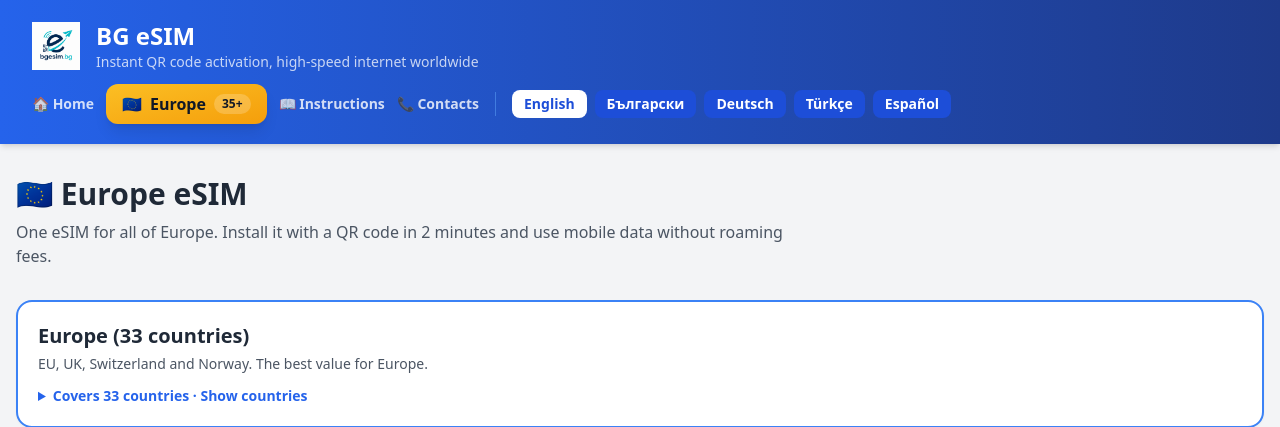
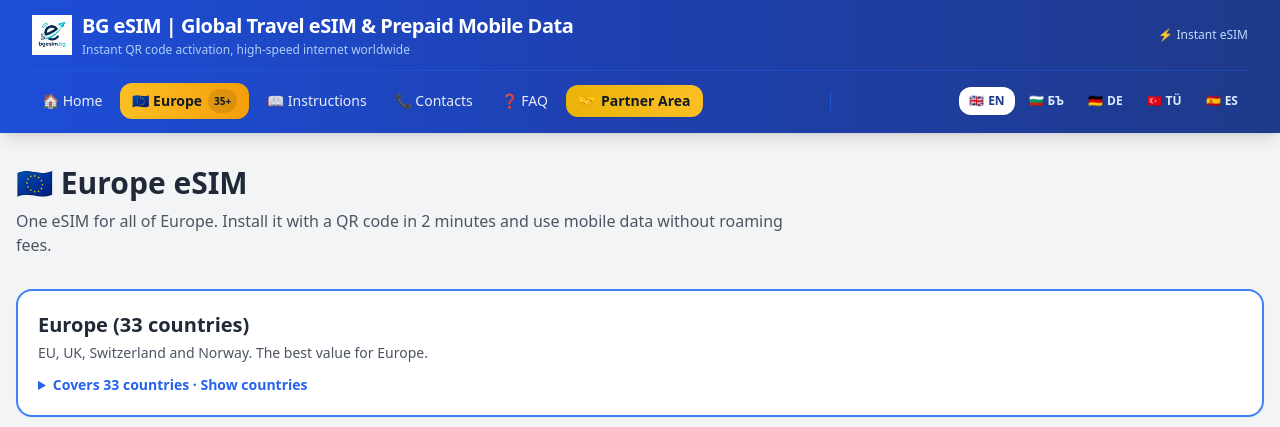
Before and after one commit to VioletaGeorgieva-dev/bgesim, a FastAPI app: page /europe in a window 1280 px wide. Shown: the top 427 px of the page. Run offline with FastAPI, Linux system fonts and the light colour scheme; parts of the project's set-up code (start-up, migrations or seed data) failed here and were passed over; some libraries are stand-ins or nearby versions.

Commit message:
Refactor header layout and styles for Europe page

```diff
--- a/app/templates/europe.html
+++ b/app/templates/europe.html
@@ -34,37 +34,68 @@
 </head>
 <body class="bg-gray-100 text-gray-800 font-sans">
 
-<header class="bg-gradient-to-r from-blue-600 to-blue-900 text-white px-8 py-5 flex justify-between items-center shadow-md flex-wrap gap-3">
-    <div class="flex items-center gap-4">
-        <a href="/"><img src="/static/images/logo.png" alt="{{ t.site_title }}" class="h-12 w-auto object-contain"></a>
+<header class="bg-gradient-to-r from-blue-700 via-blue-800 to-blue-900 text-white shadow-lg sticky top-0 z-50 w-full">
+    <div class="max-w-7xl mx-auto px-3 sm:px-6 lg:px-8 py-3">
+
+        <!-- ГОРЕН РЕД: Лого и Слоган -->
+        <div class="flex items-center justify-between pb-3 border-b border-blue-600/40">
+            <a href="/" class="flex items-center gap-2.5 shrink-0">
+                <img src="/static/images/logo.png" alt="{{ t.site_title }}" class="h-8 sm:h-10 w-auto object-contain">
                 <div>
-            <p class="text-2xl font-bold">BG eSIM</p>
-            <p class="text-sm opacity-75">{{ t.site_subtitle }}</p>
+                    <h1 class="text-sm sm:text-xl font-extrabold tracking-tight leading-none text-white whitespace-nowrap">{{ t.site_title }}</h1>
+                    <p class="text-[10px] sm:text-xs text-blue-200 opacity-90 mt-0.5 hidden sm:block">{{ t.site_subtitle }}</p>
+                </div>
+            </a>
+
+            <!-- Малък статус вдясно за десктоп (по желание) -->
+            <div class="hidden md:flex items-center gap-2 text-xs text-blue-200">
+                <span>⚡ Instant eSIM</span>
             </div>
         </div>
-    <div class="flex items-center gap-4 flex-wrap">
-        <nav class="flex items-center gap-2 sm:gap-3">
-            <a href="/" class="text-sm font-semibold text-white opacity-80 hover:opacity-100 transition">🏠 Home</a>
 
-            <!-- 🌟 ACTIVE EUROPE BUTTON (Highlighted State) -->
-            <a href="/europe" class="inline-flex items-center gap-2 px-4 py-2 rounded-xl bg-gradient-to-br from-amber-400 to-amber-500 text-gray-900 font-bold shadow-lg">
-                🇪🇺 <span>Europe</span>
-                <span class="text-xs bg-white/20 px-2 py-0.5 rounded-full font-semibold">35+</span>
+        <!-- ДОЛЕН РЕД: Едно общо меню (Линкове + Езици с флагове на един ред с плавен скрол) -->
+        <div class="pt-2.5 overflow-x-auto scrollbar-none">
+            <div class="flex items-center justify-between gap-3 min-w-max py-0.5">
+
+                <!-- Навигационни линкове -->
+                <nav class="flex items-center gap-2 text-xs sm:text-sm font-medium">
+                    <a href="/" class="text-white/90 hover:text-white transition px-2.5 py-1.5 rounded-xl hover:bg-blue-700/60 whitespace-nowrap">🏠 Home</a>
+
+                    <a href="/europe" class="inline-flex items-center gap-1.5 px-3 py-1.5 rounded-xl bg-gradient-to-r from-amber-400 to-amber-500 hover:from-amber-500 hover:to-amber-600 text-gray-900 font-bold shadow-sm transition whitespace-nowrap">
+                        <span>🇪🇺 Europe</span>
+                        <span class="text-[10px] bg-black/10 px-1.5 py-0.5 rounded-full font-semibold">35+</span>
                     </a>
 
-            <a href="/instructions" class="text-sm font-semibold text-white opacity-80 hover:opacity-100 transition">📖 {{ t.nav_instructions | default('Инструкции') }}</a>
-            <a href="/contacts" class="text-sm font-semibold text-white opacity-80 hover:opacity-100 transition">📞 {{ t.nav_contacts | default('Контакти') }}</a>
+                    <a href="/instructions" class="text-white/90 hover:text-white transition px-2.5 py-1.5 rounded-xl hover:bg-blue-700/60 whitespace-nowrap">📖 {{ t.nav_instructions | default('Инструкции') }}</a>
+
+                    <a href="/contacts" class="text-white/90 hover:text-white transition px-2.5 py-1.5 rounded-xl hover:bg-blue-700/60 whitespace-nowrap">📞 {{ t.nav_contacts | default('Контакти') }}</a>
+
+                    <a href="/faq" class="text-white/90 hover:text-white transition px-2.5 py-1.5 rounded-xl hover:bg-blue-700/60 whitespace-nowrap">❓ {% if lang == 'bg' %}Въпроси{% else %}FAQ{% endif %}</a>
+
+                    <a href="/partner/login" class="inline-flex items-center gap-1.5 px-3 py-1.5 rounded-xl bg-gradient-to-r from-yellow-500 to-amber-400 hover:from-yellow-400 hover:to-amber-300 text-gray-900 font-bold shadow-sm transition whitespace-nowrap">
+                        🤝 <span>{{ t.partner_area_btn }}</span>
+                    </a>
                 </nav>
-        <div class="w-px h-6 bg-blue-400 opacity-50"></div>
-        <div class="flex items-center gap-2 flex-wrap">
+
+                <!-- Разделител -->
+                <div class="h-5 w-px bg-blue-600/60 mx-1"></div>
+
+                <!-- Езици с флагове -->
+                <div class="flex items-center gap-1">
+                    {% set flags = {'en': '🇬🇧', 'bg': '🇧🇬', 'de': '🇩🇪', 'tr': '🇹🇷', 'es': '🇪🇸'} %}
                     {% for code, label in supported_langs.items() %}
                     <a href="{{ lang_urls[code] }}"
-               class="px-3 py-1 rounded-lg text-sm font-semibold transition
-               {% if lang == code %}bg-white text-blue-700{% else %}bg-blue-700 text-white hover:bg-blue-600{% endif %}">
-                {{ label }}
+                       class="px-2.5 py-1.5 rounded-xl text-xs font-bold transition whitespace-nowrap flex items-center gap-1
+                       {% if lang == code %}bg-white text-blue-900 shadow-sm{% else %}text-blue-100 hover:bg-blue-700/60{% endif %}">
+                        <span>{{ flags.get(code, '🌐') }}</span>
+                        <span>{{ label[:2].upper() }}</span>
                     </a>
                     {% endfor %}
                 </div>
+
+            </div>
+        </div>
+
     </div>
 </header>
 
```
Lines whose indentation alone changed are shown as unchanged.
